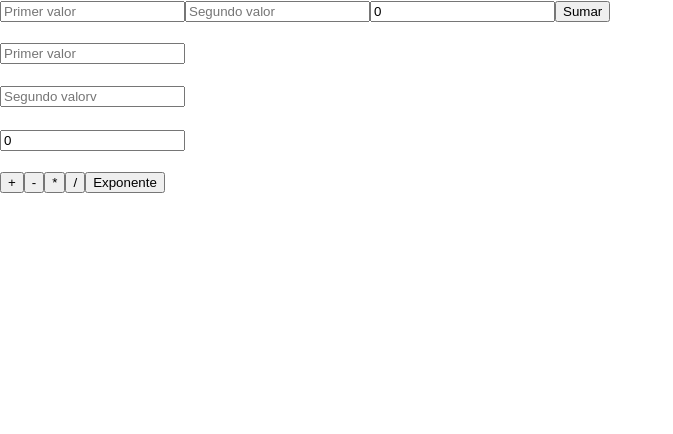
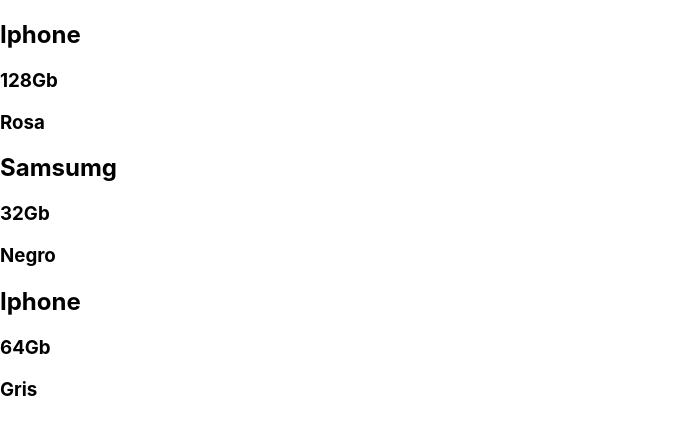
Before and after one commit to RodriguezDiana59/Practica1, a React (Create React App) app: page / in a window 1280 px wide. Shown: the top 434 px of the page, without its empty margins (0-673 px from the left). Built offline with nearby package versions, Linux system fonts and the light colour scheme.

Commit message:
practica4

```diff
--- a/src/App.js
+++ b/src/App.js
@@ -1,24 +1,10 @@
-import Operaciones from "./components/Operaciones";
-import Suma from "./components/Suma";
-/*import Eventos from "./components/Eventos";
-import Variables from "./components/Variables";
- import Parrafo from './components/Parrafo'
-import Imagen from './components/Imagen'
-import Videos from './components/Videos'
-import Repositorio from './components/Repositorio'
-import Pregunta from './components/Pregunta' */
+import React from 'react'
+import Objetos from "./components/Objetos";
+
 function App() {
   return (
     <div>
-      {/* <Parrafo />
-      <Imagen />
-      <Videos />
-      <Repositorio />
-      <Pregunta />
-      <Variables />
-      <Eventos />*/}
-      <Suma />
-      <Operaciones />
+      <Objetos />
     </div>
   );
 }
--- /dev/null
+++ b/src/components/Objetos.jsx
@@ -0,0 +1,59 @@
+import React, {Fragment} from 'react'
+
+function Objetos() {
+    const cel = [
+        {
+            Id:1,
+            Tipo:"Iphone",
+            Capacidad:"128Gb",
+            Color:"Rosa",
+            informacion:{
+                Modelo:"12 pro max",
+                Marca:"Apple",
+                Compania:"Telcel",
+            } ,
+
+        },
+        {
+            Id:2,
+            Tipo:"Samsumg",
+            Capacidad:"32Gb",
+            Color:"Negro",
+            infomacion:{
+                Modelo:"Galaxy A72",
+                Marca:"Android",
+                Compania:"AT&T",
+            } ,
+
+        },
+        {
+            Id:3,
+            Tipo:"Iphone",
+            Capacidad:"64Gb",
+            Color:"Gris",
+            informacion:{
+                Modelo:"XR",
+                Marca:"Apple",
+                Compania:"TelefoniaX",
+            }
+
+        }
+    ]
+    return (
+        <Fragment>
+                     {
+                cel.map((celulares) => (
+                    <div key={celulares.Id}>
+                        <h2>{celulares.Tipo}</h2>
+                        <h3>{celulares.Capacidad}</h3>
+                        <h3>{celulares.Color}</h3>
+                    </div>
+                ))
+
+            }
+
+        </Fragment>
+    )
+}
+
+export default Objetos
```
